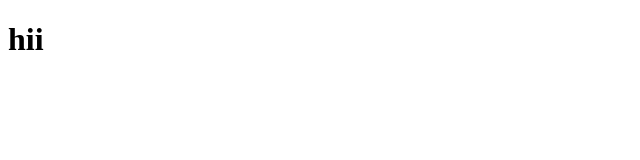
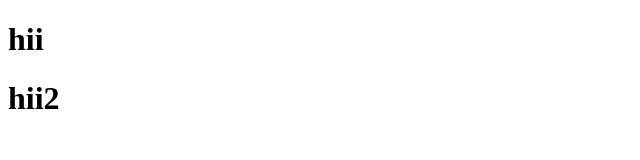
Before and after one commit to sajalelphilltechnology3692/git_test, a plain HTML site: page index.html in a window 1280 px wide. Shown: the whole page, without its empty margins (0-640 px from the left). Drawn offline with Linux system fonts and the light colour scheme.

Commit message:
2nd Commit

```diff
--- a/index.html
+++ b/index.html
@@ -7,5 +7,6 @@
 </head>
 <body>
     <h1>hii</h1>
+    <h1>hii2</h1>
 </body>
 </html>
```
